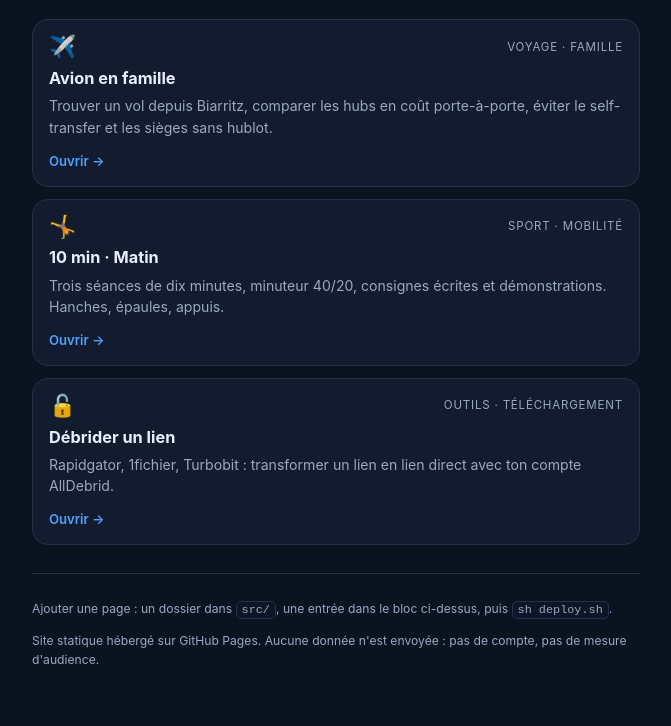
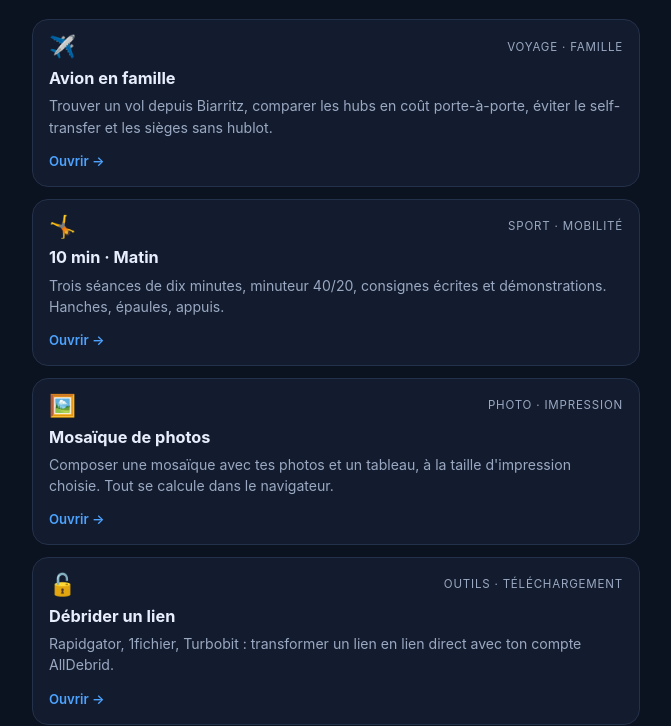
Before and after one commit to tetedail31/portail, a plain HTML site: page 404.html in a window 1280 px wide. Shown: the part 112-838 px from the top of the page, without its empty margins (304-975 px from the left). Drawn offline with Linux system fonts and the light colour scheme.

Commit message:
portail: carte mosaique restauree

```diff
--- a/404.html
+++ b/404.html
@@ -55,6 +55,13 @@ footer code{background:#0d1526;border:1px solid var(--line);border-radius:5px;pa
     <p>Trois séances de dix minutes, minuteur 40/20, consignes écrites et démonstrations. Hanches, épaules, appuis.</p>
     <span class="go">Ouvrir →</span>
   </a>
+  <a class="app" href="https://tetedail31.github.io/mosaique-art/?v=1">
+    <div class="top"><span class="ico">🖼️</span><span class="meta">Photo · impression</span></div>
+    <h2>Mosaïque de photos</h2>
+    <p>Composer une mosaïque avec tes photos et un tableau, à la taille d'impression choisie. Tout se calcule dans le navigateur.</p>
+    <span class="go">Ouvrir →</span>
+  </a>
+
   <a class="app" href="./debrid/?v=1">
     <div class="top"><span class="ico">🔓</span><span class="meta">Outils · téléchargement</span></div>
     <h2>Débrider un lien</h2>
```
Also changed, not shown: index.html (+7 -0 lines).
